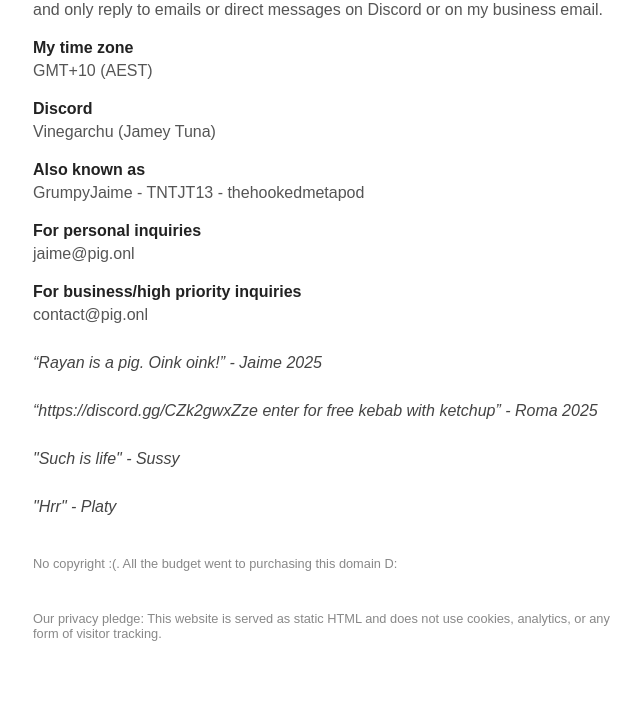
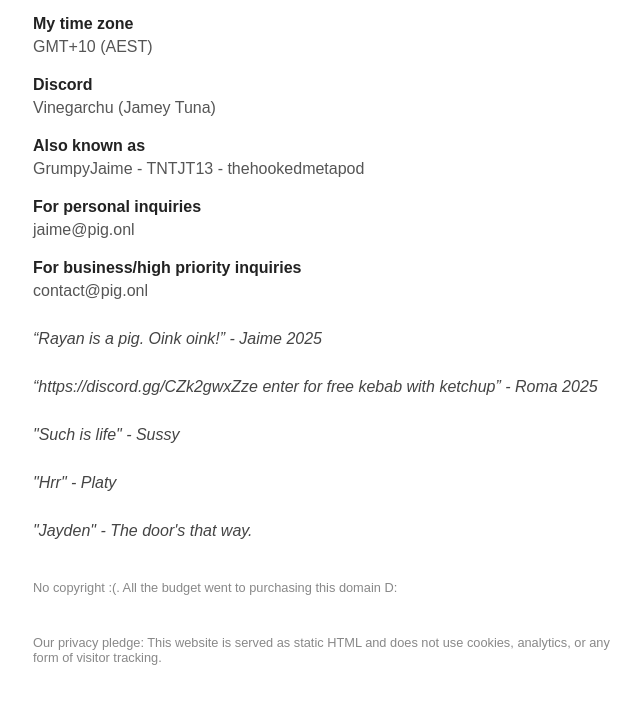
Before and after one commit to GrumpyJaime/grumpyjaime.github.io, a plain HTML site: page index.html in a window 1280 px wide. Shown: the part 192-896 px from the top of the page, without its empty margins (307-951 px from the left). Before the commit the page ends 873 px from the top, so only its background shows below. Drawn offline with Linux system fonts and the light colour scheme.

Commit message:
Add new quote from Jayden

```diff
--- a/index.html
+++ b/index.html
@@ -108,6 +108,10 @@
       "Hrr" - Platy
     </div>
 
+    <div class="quote">
+      "Jayden" - The door's that way.
+    </div>
+
     <footer>
       No copyright :(. All the budget went to purchasing this domain D:
     </footer>
```
